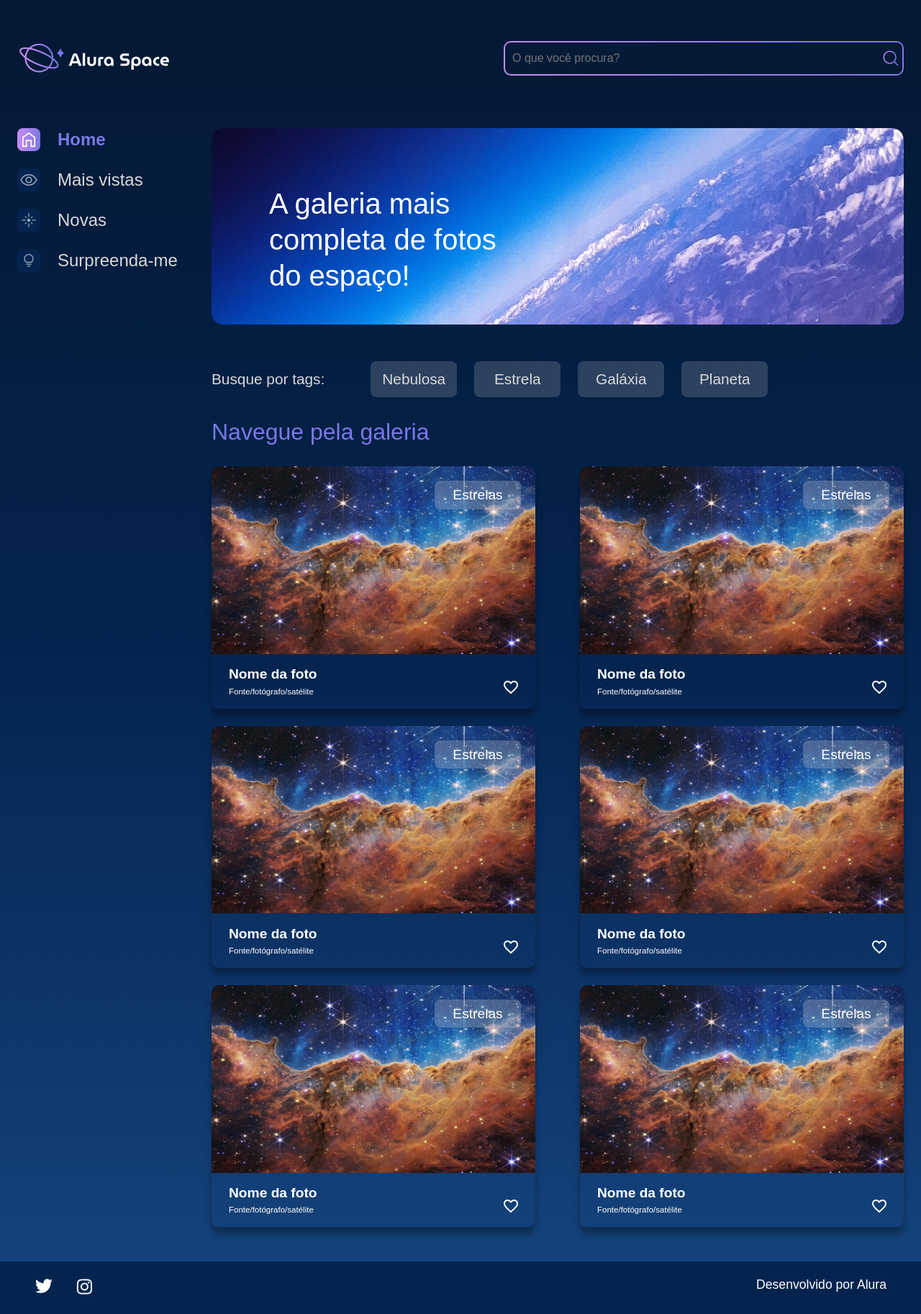
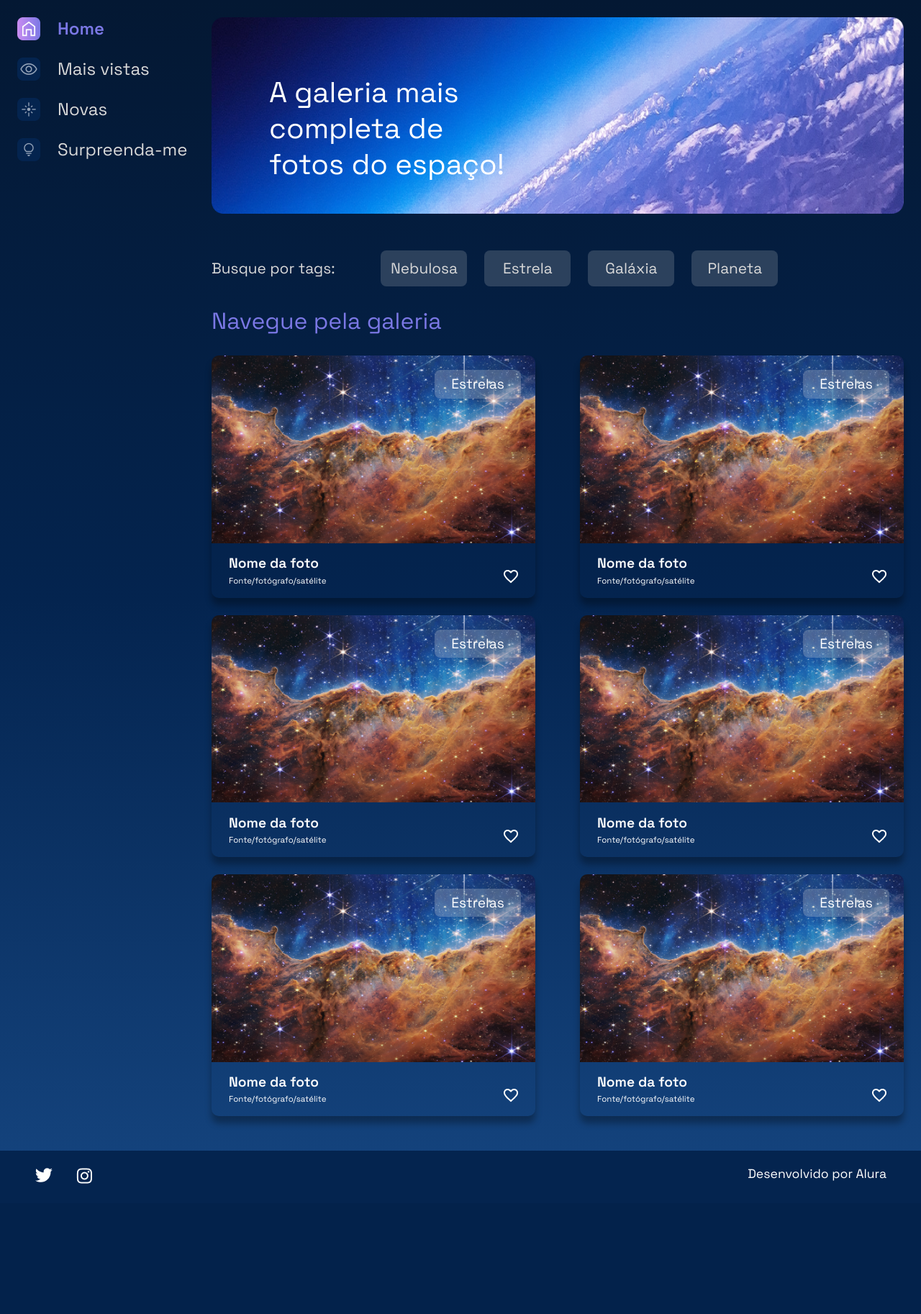
Before and after one commit to SamuelJacome/django, a Django app: page / in a window 1280 px wide. Shown: the whole page at 72% size. After the commit the page ends 1645 px from the top, so only its background shows below. Run offline with Django 5.2, Linux system fonts and the light colour scheme.

Commit message:
include footer e extend layout

```diff
--- a/galeria/urls.py
+++ b/galeria/urls.py
@@ -2,6 +2,6 @@ from django.urls import path
 from galeria.views import index, imagem
 
 urlpatterns = [
-    path('', index),
-    path('imagem/', imagem),
+    path('', index, name="index"),
+    path('imagem/', imagem, name="imagem"),
 ]
--- /dev/null
+++ b/templates/galeria/base.html
@@ -0,0 +1,21 @@
+{% load static %}
+<!DOCTYPE html>
+<html lang="pt-br">
+
+<head>
+    <meta charset="UTF-8">
+    <meta http-equiv="X-UA-Compatible" content="IE=edge">
+    <meta name="viewport" content="width=device-width, initial-scale=1.0">
+    <title>Alura Space</title>
+    <link rel="preconnect" href="https://fonts.googleapis.com">
+    <link rel="preconnect" href="https://fonts.gstatic.com" crossorigin>
+    <link href="https://fonts.googleapis.com/css2?family=Space+Grotesk:wght@400;500;600&display=swap" rel="stylesheet">
+    <link rel="stylesheet" href="{% static 'styles/style.css' %}">
+
+</head>
+
+<body>
+    {% block content %} {% endblock %}
+    {% include 'galeria/partials/_footer.html'%}
+</body>
+</html>
--- a/templates/galeria/index.html
+++ b/templates/galeria/index.html
@@ -1,33 +1,13 @@
+{% extends 'galeria/base.html' %}
 {% load static %}
-<!DOCTYPE html>
-<html lang="pt-br">
 
-<head>
-    <meta charset="UTF-8">
-    <meta http-equiv="X-UA-Compatible" content="IE=edge">
-    <meta name="viewport" content="width=device-width, initial-scale=1.0">
-    <title>Alura Space</title>
-    <link rel="preconnect" href="https://fonts.googleapis.com">
-    <link rel="preconnect" href="https://fonts.gstatic.com" crossorigin>
-    <link href="https://fonts.googleapis.com/css2?family=Poppins:wght@400;500;600&display=swap" rel="stylesheet">
-    <link rel="stylesheet" href="{% static '/styles/style.css' %}"">
-</head>
+{% block content %}
+    <div class="pagina-inicial">
 
-<body>
-    <div class="pagina-inicial">
-        <header class="cabecalho">
-            <img src="{% static '/assets/logo/Logo(2).png' %}" alt="Logo da Alura Space" />
-            <div class="cabecalho__busca">
-                <div class="busca__fundo">
-                    <input class="busca__input" type="text" placeholder="O que você procura?">
-                    <img class="busca__icone" src="{% static '/assets/ícones/1x/search.png' %}" alt="ícone de search">
-                </div>
-            </div>
-        </header>
         <main class="principal">
             <section class="menu-lateral">
                 <nav class="menu-lateral__navegacao">
-                    <a href="#"><img src="{% static '/assets/ícones/1x/Home - ativo.png' %}"> Home</a>
+                    <a href="{% url 'index' %}"><img src="{% static '/assets/ícones/1x/Home - ativo.png' %}"> Home</a>
                     <a href="#"><img src="{% static '/assets/ícones/1x/Mais vistas - inativo.png'%}"> Mais vistas</a>
                     <a href="#"><img src="{% static '/assets/ícones/1x/Novas - inativo.png'%}"> Novas</a>
                     <a href="#"><img src="{% static '/assets/ícones/1x/Surpreenda-me - inativo.png'%}"> Surpreenda-me</a>
@@ -52,7 +32,7 @@
                         <h2 class="cards__titulo">Navegue pela galeria</h2>
                         <ul class="cards__lista">
                             <li class="card">
-                                <a href="imagem.html">
+                                <a href="{% url 'imagem' %}">
                                     <img class="card__imagem" src="{% static '/assets/imagens/galeria/carina-nebula.png'%}" alt="foto">
                                 </a>
                                 <span class="card__tag">Estrelas</span>
@@ -67,7 +47,7 @@
                                 </div>
                             </li>
                             <li class="card">
-                                <a href="imagem.html">
+                                <a href="{% url 'imagem' %}">
                                     <img class="card__imagem" src="{% static '/assets/imagens/galeria/carina-nebula.png'%}" alt="foto">
                                 </a>
                                 <span class="card__tag">Estrelas</span>
@@ -82,7 +62,7 @@
                                 </div>
                             </li>
                             <li class="card">
-                                <a href="imagem.html">
+                                <a href="{% url 'imagem' %}">
                                     <img class="card__imagem" src="{% static '/assets/imagens/galeria/carina-nebula.png'%}" alt="foto">
                                 </a>
                                 <span class="card__tag">Estrelas</span>
@@ -97,7 +77,7 @@
                                 </div>
                             </li>
                             <li class="card">
-                                <a href="imagem.html">
+                                <a href="{% url 'imagem' %}">
                                     <img class="card__imagem" src="{% static '/assets/imagens/galeria/carina-nebula.png'%}" alt="foto">
                                 </a>
                                 <span class="card__tag">Estrelas</span>
@@ -112,7 +92,7 @@
                                 </div>
                             </li>
                             <li class="card">
-                                <a href="imagem.html">
+                                <a href="{% url 'imagem' %}">
                                     <img class="card__imagem" src="{% static '/assets/imagens/galeria/carina-nebula.png'%}" alt="foto">
                                 </a>
                                 <span class="card__tag">Estrelas</span>
@@ -127,7 +107,7 @@
                                 </div>
                             </li>
                             <li class="card">
-                                <a href="imagem.html">
+                                <a href="{% url 'imagem' %}">
                                     <img class="card__imagem" src="{% static '/assets/imagens/galeria/carina-nebula.png'%}" alt="foto">
                                 </a>
                                 <span class="card__tag">Estrelas</span>
@@ -147,17 +127,4 @@
             </section>
         </main>
     </div>
-    <footer class="rodape">
-        <div class="rodape__icones">
-            <a href="https://twitter.com/AluraOnline" target=”_blank” >
-                <img src="{% static '/assets/ícones/1x/twitter.png'%}" alt="ícone twitter">
-            </a>
-            <a href="https://www.instagram.com/aluraonline/" target=”_blank” >
-                <img src="{% static '/assets/ícones/1x/instagram.png'%}" alt="ícone instagram">
-            </a>
-        </div>
-        <p class="rodape__texto">Desenvolvido por Alura</p>
-    </footer>
-</body>
-
-</html>
+{% endblock %}
--- /dev/null
+++ b/templates/galeria/partials/_footer.html
@@ -0,0 +1,12 @@
+{%load static%}
+<footer class="rodape">
+    <div class="rodape__icones">
+        <a href="https://twitter.com/AluraOnline" target=”_blank” >
+            <img src="{% static '/assets/ícones/1x/twitter.png' %}" alt="ícone twitter">
+        </a>
+        <a href="https://www.instagram.com/aluraonline/" target=”_blank” >
+            <img src="{% static '/assets/ícones/1x/instagram.png' %}" alt="ícone instagram">
+        </a>
+    </div>
+    <p class="rodape__texto">Desenvolvido por Alura</p>
+</footer>
```
Also changed, not shown: templates/galeria/imagem.html (+5 -38 lines), templates/galeria/partials/_menu.html (added, +9 -0 lines).
